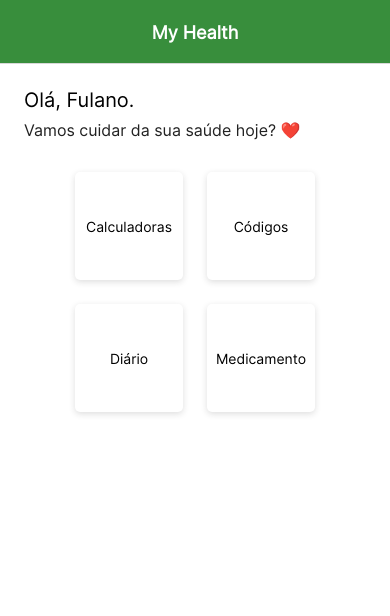
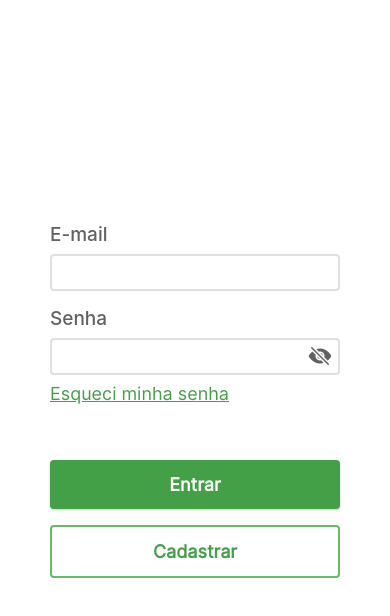
Before and after one commit to ajsaraujo/my-health-app, a React Native app: screen / in a window 390 px wide. Shown: the top 616 px of the page. Built offline with nearby package versions, Linux system fonts and the light colour scheme.

Commit message:
Inline de estilo textInput

```diff
--- a/App.tsx
+++ b/App.tsx
@@ -57,7 +57,7 @@
       }}
     >
       {/* Definição de rotas do aplicativo */}
-      <Stack.Navigator initialRouteName="Home" screenOptions={TITLE_STYLES}>
+      <Stack.Navigator initialRouteName="Login" screenOptions={TITLE_STYLES}>
         {/* Tela de login */}
         <Stack.Screen
           name="Login"
--- a/src/shared/ui/components/TextBox.tsx
+++ b/src/shared/ui/components/TextBox.tsx
@@ -1,9 +1,8 @@
 import { useState } from 'react'
-import { TextInput } from 'react-native'
+import { TextInput, StyleSheet } from 'react-native'
 import { TextInputProps } from 'react-native/types'
 
-import { GREEN_600 } from '../colors'
-import { globalStyles } from '../globalStyles'
+import { GRAY_300, GREEN_600 } from '../colors'
 
 export type TextBoxProps = TextInputProps
 
@@ -21,18 +20,25 @@
     setFocused(false)
   }
 
-  const styles: TextInputProps['style'] = [
-    globalStyles.textInput,
-    props.style,
-    focused ? { borderColor: GREEN_600 } : {},
-  ]
+  const greenBorderWhenFocused = focused && { borderColor: GREEN_600 }
 
   return (
     <TextInput
       {...props}
-      style={styles}
+      style={[styles.defaultStyle, greenBorderWhenFocused, props.style]}
       onFocus={handleFocus}
       onBlur={handleBlur}
     ></TextInput>
   )
 }
+
+const styles = StyleSheet.create({
+  defaultStyle: {
+    borderWidth: 2,
+    borderColor: GRAY_300,
+    borderRadius: 4,
+    width: '100%',
+    padding: 8,
+    outlineStyle: 'none',
+  },
+})
--- a/src/shared/ui/globalStyles.ts
+++ b/src/shared/ui/globalStyles.ts
@@ -1,22 +1,6 @@
 import { StyleSheet } from 'react-native'
-import {
-  GRAY_100,
-  GRAY_200,
-  GRAY_300,
-  GRAY_400,
-  GRAY_500,
-  GRAY_600,
-  GRAY_700,
-  GRAY_800,
-  GREEN,
-  GREEN_300,
-  GREEN_400,
-  GREEN_500,
-  GREEN_600,
-  GREEN_700,
-  LIGHT_GRAY,
-  RED,
-} from './colors'
+
+import { GRAY_300, GRAY_700, GREEN_400, GREEN_600, RED } from './colors'
 
 export const globalStyles = StyleSheet.create({
   marginTop1: {
@@ -64,15 +48,6 @@
   defaultContainer: {
     paddingHorizontal: 24,
     paddingVertical: 24,
-  },
-
-  textInput: {
-    borderWidth: 2,
-    borderColor: GRAY_300,
-    borderRadius: 4,
-    width: '100%',
-    padding: 8,
-    outlineStyle: 'none',
   },
 
   textInputLabel: {
```
